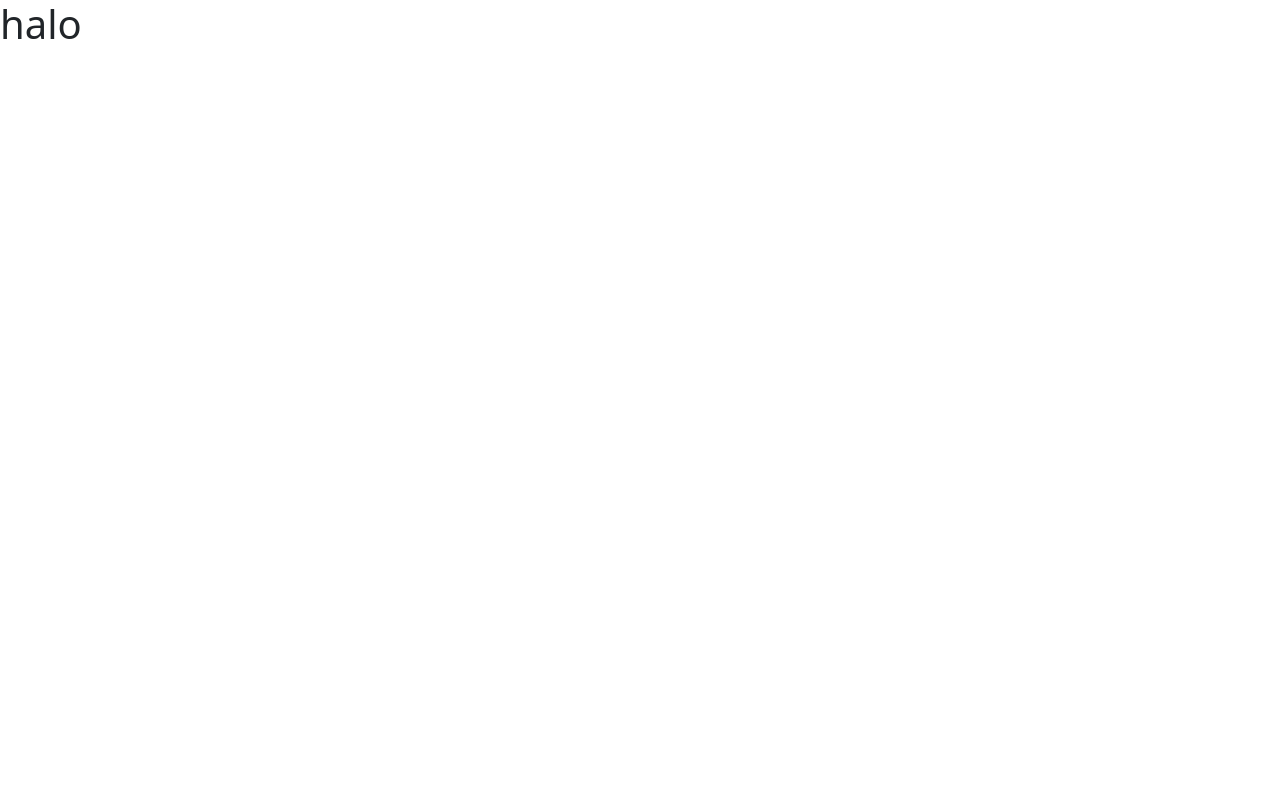
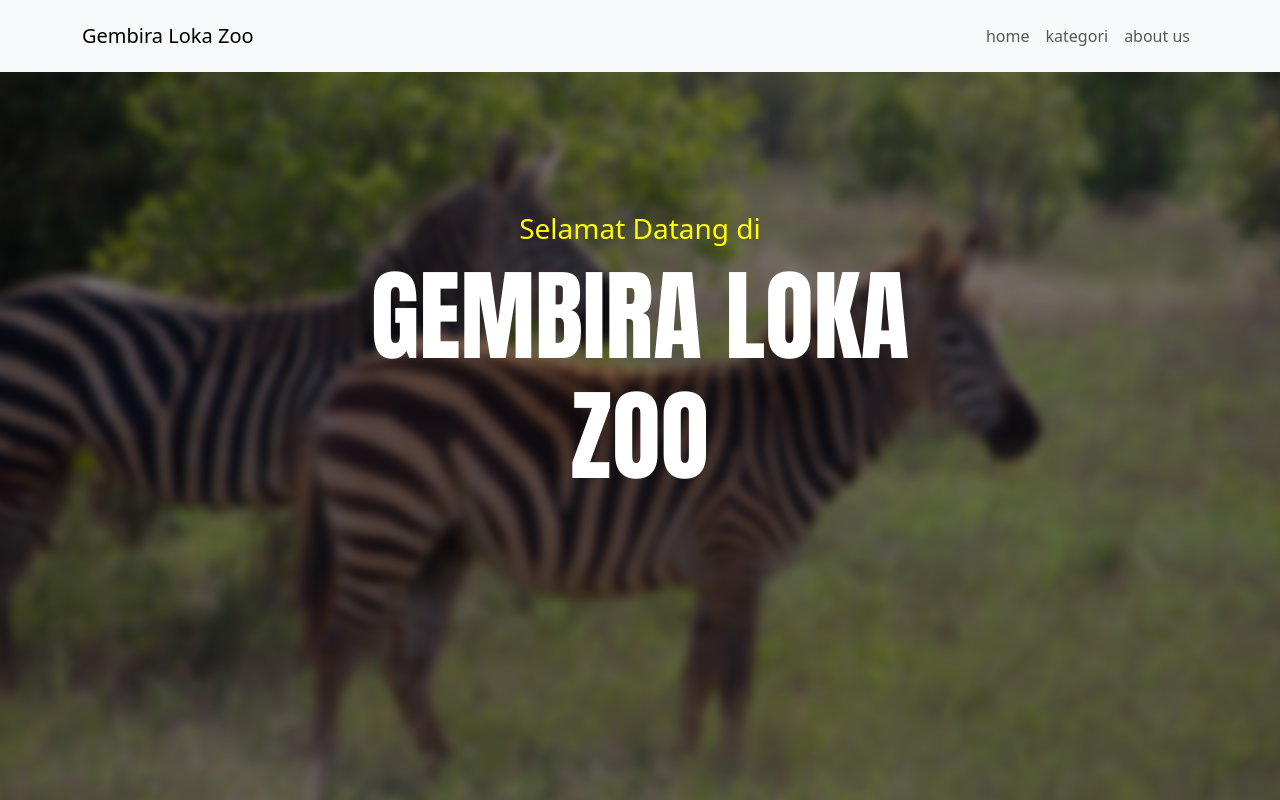
Before and after one commit to atmufi/ProjectAkhir-PWD, a PHP site: page / in a window 1280 px wide. Before the commit the page is almost empty. Run offline with PHP 8.4, Linux system fonts and the light colour scheme.

Commit message:
index & navbar

```diff
--- a/css/style.css
+++ b/css/style.css
@@ -1,3 +1,8 @@
+body{
+    margin: 0;
+    overflow-x: hidden;
+}
+
 .box{
     background: rgba(255, 255, 255, 0.2); /* transparan */
      backdrop-filter: blur(15px);          /* blur utama */
@@ -19,6 +24,34 @@
 .hero{
     height: 100vh;
     position: relative;
+    overflow: hidden;
+}
+
+.hero-atas::before {
+    content: "";
+    position: absolute;
+    inset: 0;
+
+    background-image: url('../assets/img/bgindexatas.jpg');
+    background-size: cover;
+    background-position: center;
+
+    filter: blur(5px);
+    transform: scale(1.1); /* biar gak kepotong */
+    z-index: 0;
+}
+
+.hero-atas::after {
+    content: "";
+    position: absolute;
+    inset: 0;
+    background: rgba(0, 0, 0, 0.4); /* 🔥 ini yang bikin gelap */
+    z-index: 1;
+}
+
+.hero-atas > * {
+    position: relative;
+    z-index: 2;
 }
 
 .overlay {
@@ -30,8 +63,8 @@
     left: 0;
 }
 
-body{
-    background-image: url('../assets/img/bgkursi.jpg');
+#halaman-awal{
+    background-image: url('../assets/img/bgawal.webp');
     background-size: cover;
     background-position: center;
 }
@@ -44,5 +77,21 @@ body{
 }
 
 .custom-btn:hover {
-    background-color: #023e8a;
+    background-color: #15ff00;
 }
+
+.judul h3{
+    width: 100%;
+    text-align: center;
+    margin-top: 140px;
+    color: yellow;
+}
+
+.judul h1{
+    width: 100%;
+    text-align: center;
+    margin-top: 10px;
+    font-family: Impact, Haettenschweiler, 'Arial Narrow Bold', sans-serif;
+    font-size: 100px;
+    color: white;
+}
--- /dev/null
+++ b/index.php
@@ -0,0 +1,40 @@
+<!DOCTYPE html>
+<html lang="en">
+<head>
+    <meta charset="UTF-8">
+    <meta name="viewport" content="width=device-width, initial-scale=1.0">
+    <link href="https://cdn.jsdelivr.net/npm/bootstrap@5.3.8/dist/css/bootstrap.min.css" rel="stylesheet" integrity="sha384-sRIl4kxILFvY47J16cr9ZwB07vP4J8+LH7qKQnuqkuIAvNWLzeN8tE5YBujZqJLB" crossorigin="anonymous">
+    <link rel="stylesheet" href="css/style.css">
+    <title>Tugas Akhir PWD</title>
+</head>
+<body>
+    <section class="hero hero-atas">
+        <nav class="navbar navbar-expand bg-light py-3">
+            <div class="container">
+                <a href="#" class="navbar-brand">Gembira Loka Zoo</a>
+
+                <div id="navmenu">
+                    <ul class="navbar-nav">
+                        <li class="nav-item">
+                            <a href="" class="nav-link">home</a>
+                        </li>
+                        <li class="nav-item">
+                            <a href="" class="nav-link">kategori</a>
+                        </li>
+                        <li class="nav-item">
+                            <a href="" class="nav-link">about us</a>
+                        </li>
+                    </ul>
+                </div>
+            </div>
+        </nav>
+
+        <div class="judul">
+            <h3>Selamat Datang di</h3>
+            <h1><b>GEMBIRA LOKA <br>ZOO</b></h1>
+        </div>
+    </section>
+
+
+</body>
+</html>
```
Also changed, not shown: halamanAwal.php (added, +29 -0 lines), assets/img/bgawal.webp (added), assets/img/bgindexatas.jpg (added).
